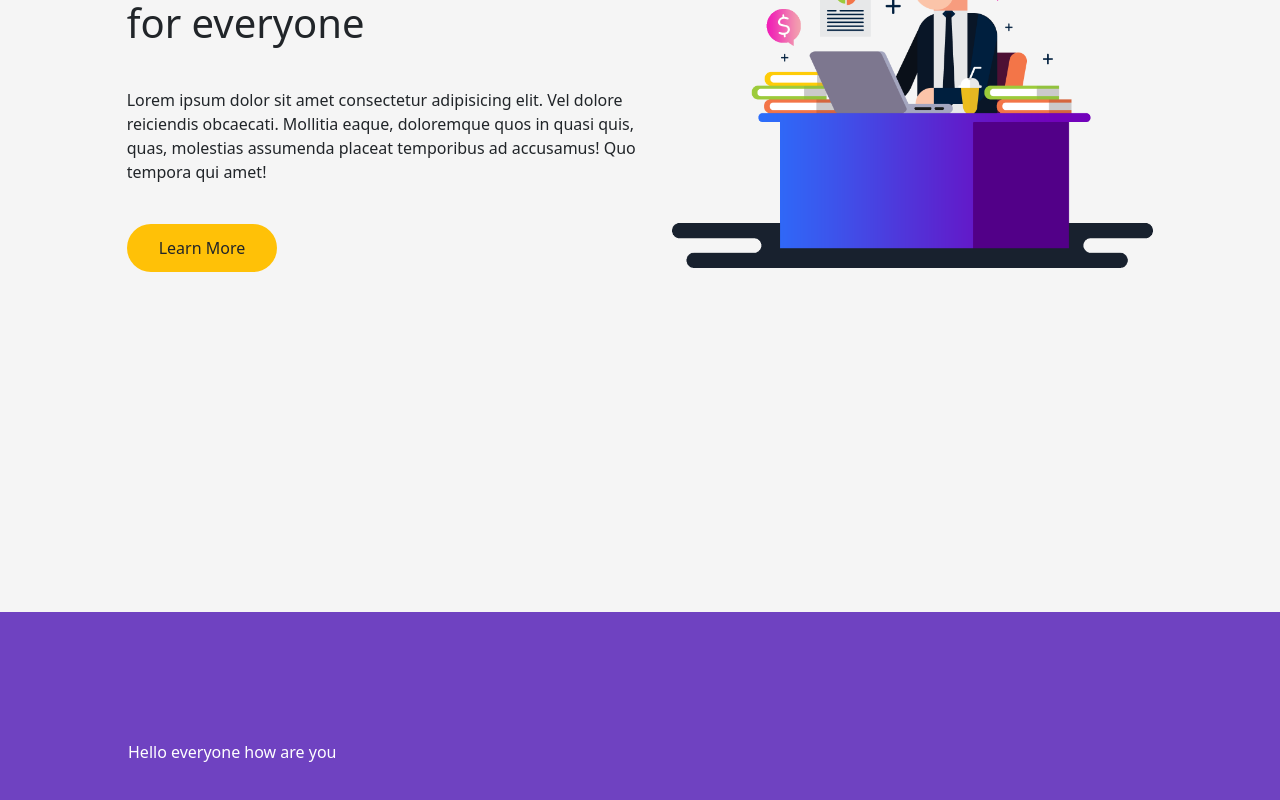
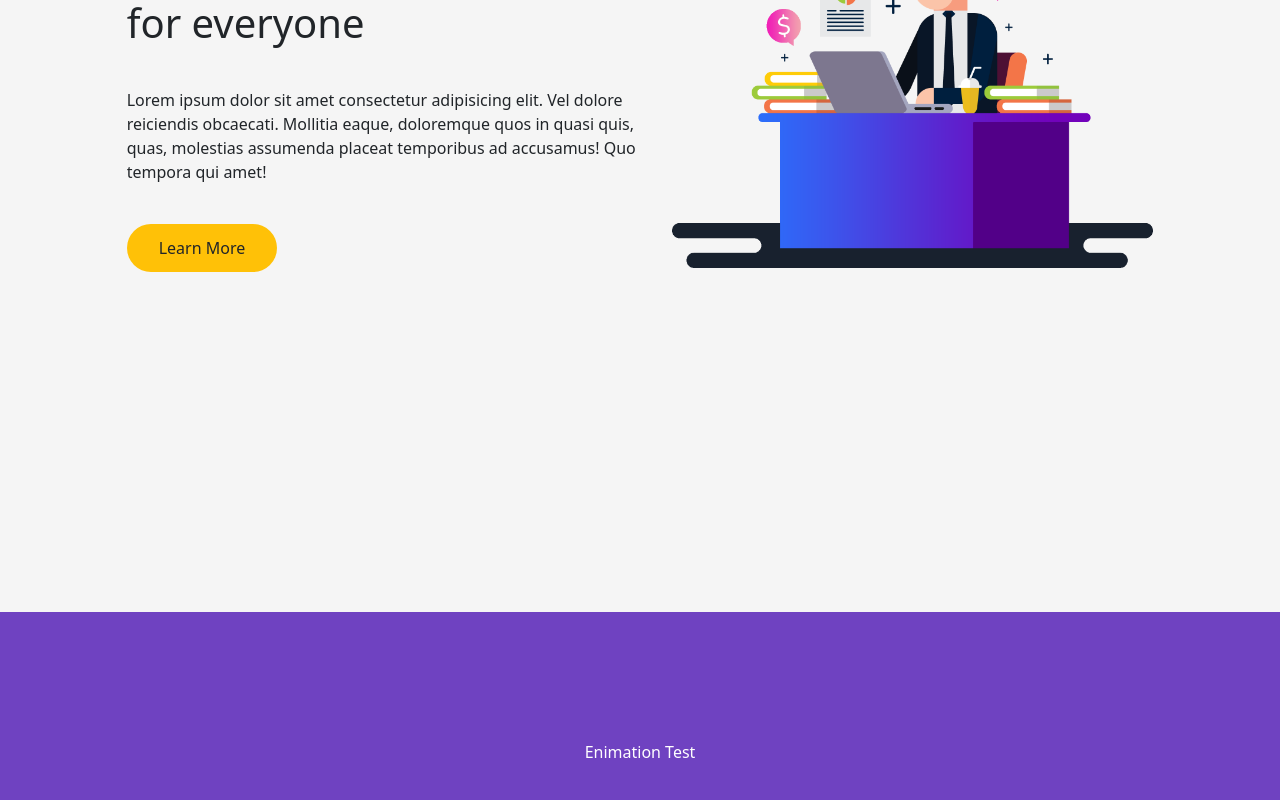
Before and after one commit to mukarrom/itminanit.com, a React (Create React App) app: page / in a window 1280 px wide. Shown: the part 988-1788 px from the top of the page. Built offline with nearby package versions, Linux system fonts and the light colour scheme.

Commit message:
navbar top showing problem solved

```diff
--- a/src/App.js
+++ b/src/App.js
@@ -7,10 +7,10 @@ import 'aos/dist/aos.css'; // You can also use <link> for styles
 import Navbar from './components/Navbar/Navbar';
 
 function App() {
-  const [hide, setHide] = useState('');
+  const [hide, setHide] = useState('hidden');
 
   window.addEventListener('scroll', () => {
-    if (window.scrollY > 200) {
+    if (window.scrollY > 120) {
       setHide('block');
     } else {
       setHide('hidden');
@@ -35,9 +35,9 @@ function App() {
         data-aos-offset="200"
         data-aos-easing="ease-in-sine"
         data-aos-duration="600"
-        className="bg-purple text-white p-32"
+        className="bg-purple text-white p-32 text-center"
       >
-        Hello everyone how are you
+        Enimation Test
       </div>
     </div>
   );
--- a/src/components/Navbar/Navbar.js
+++ b/src/components/Navbar/Navbar.js
@@ -19,7 +19,7 @@ function Navbar() {
       className={`navbar text-white z-10 relative ${bgGradient}`}
       data-aos="fade-down"
       data-aos-easing="linear"
-      data-aos-duration="1500"
+      data-aos-duration="500"
     >
       <div className="navbar-start">
         <a className="btn btn-ghost normal-case text-xl">
```
